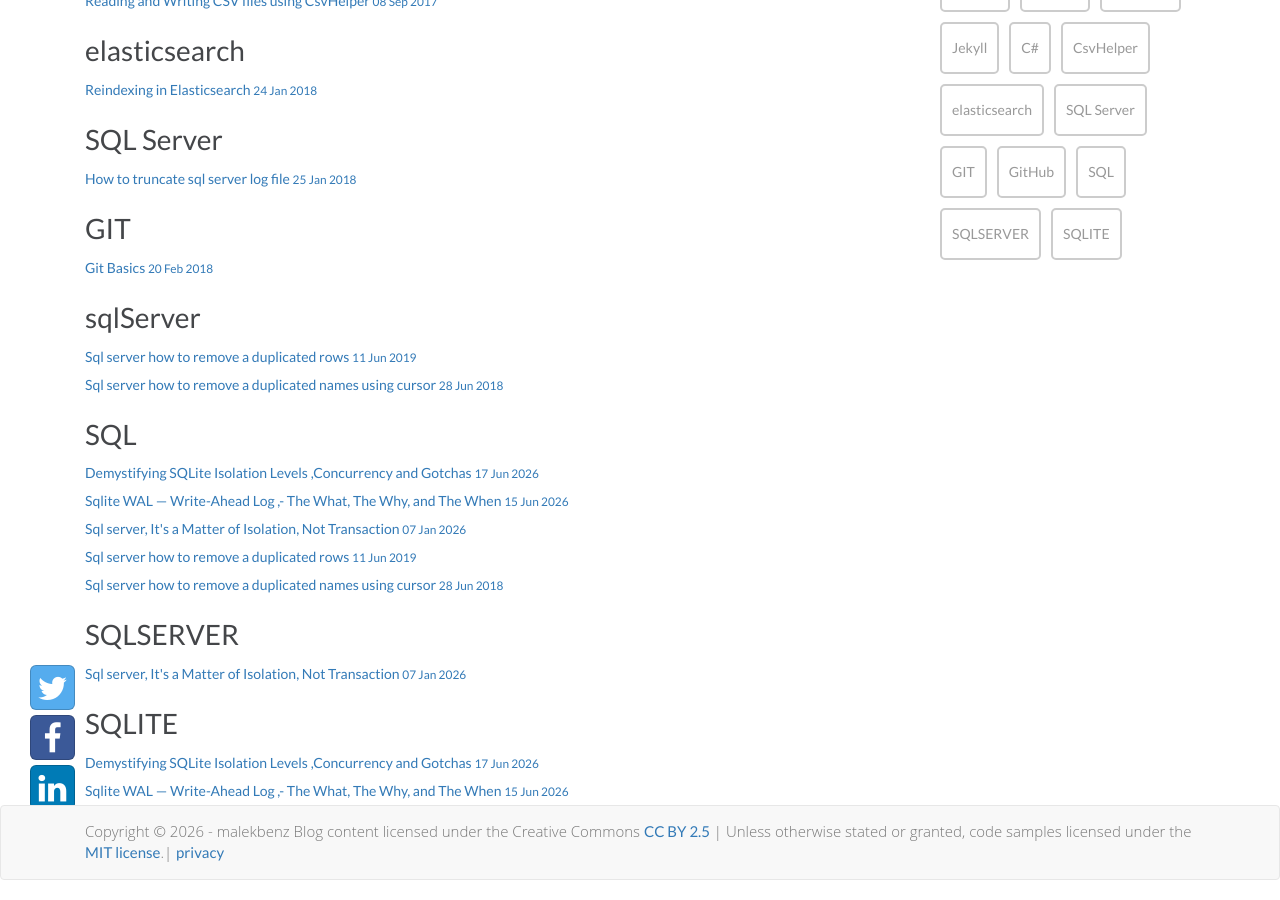
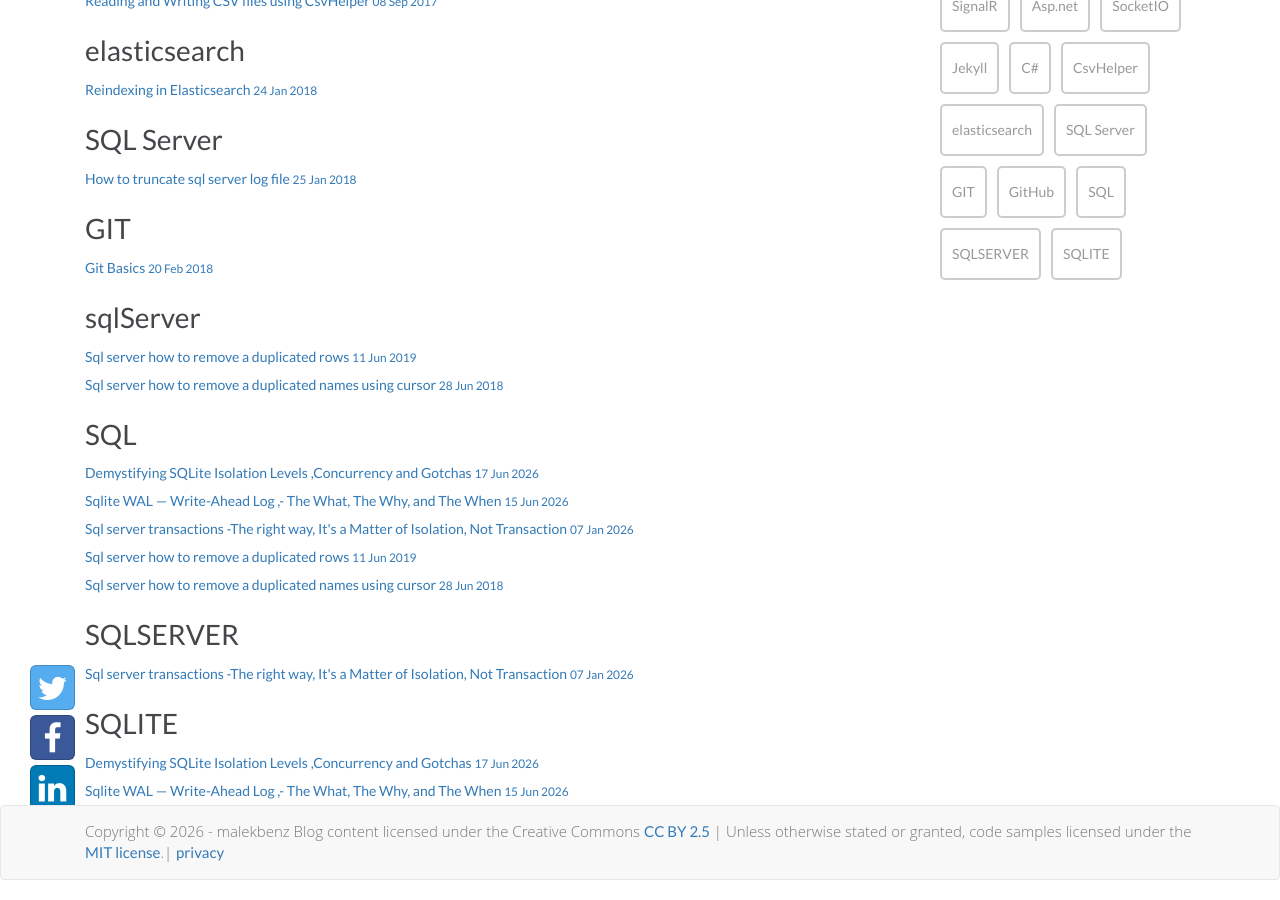
Before and after one commit to malekbenz/malekbenz, a Jekyll site: the page built from blog/index.html, in a window 1280 px wide and 900 px high, scrolled down 3224 px. Built offline with Jekyll 4.4.1, drawn with Linux system fonts in a browser that asks for light colours; nearby versions of some CDN libraries; some of the changed text lies outside the part shown.

Commit message:
improve the title

```diff
--- a/_posts/2026-01-07-sqlserver-matter-of-isolation-not-transaction.md
+++ b/_posts/2026-01-07-sqlserver-matter-of-isolation-not-transaction.md
@@ -1,13 +1,13 @@
 ---
 layout: post
-title: "Sql server, It's a Matter of Isolation, Not Transaction"
+title: "Sql server transactions -The right way, It's a Matter of Isolation, Not Transaction"
 date: 2026-01-07
 author: Malekbenz
 comments: true
 category: SQL
 tags : [ 'SQL', 'SQLSERVER']
 categories: ['SQLSERVER']
-description: 'Sql server, It''s a Matter of Isolation, Not Transaction'
+description: 'Sql server transactions -The right way, It''s a Matter of Isolation, Not Transaction'
 image: /images/helloweb/web.png
 ---
 
```
